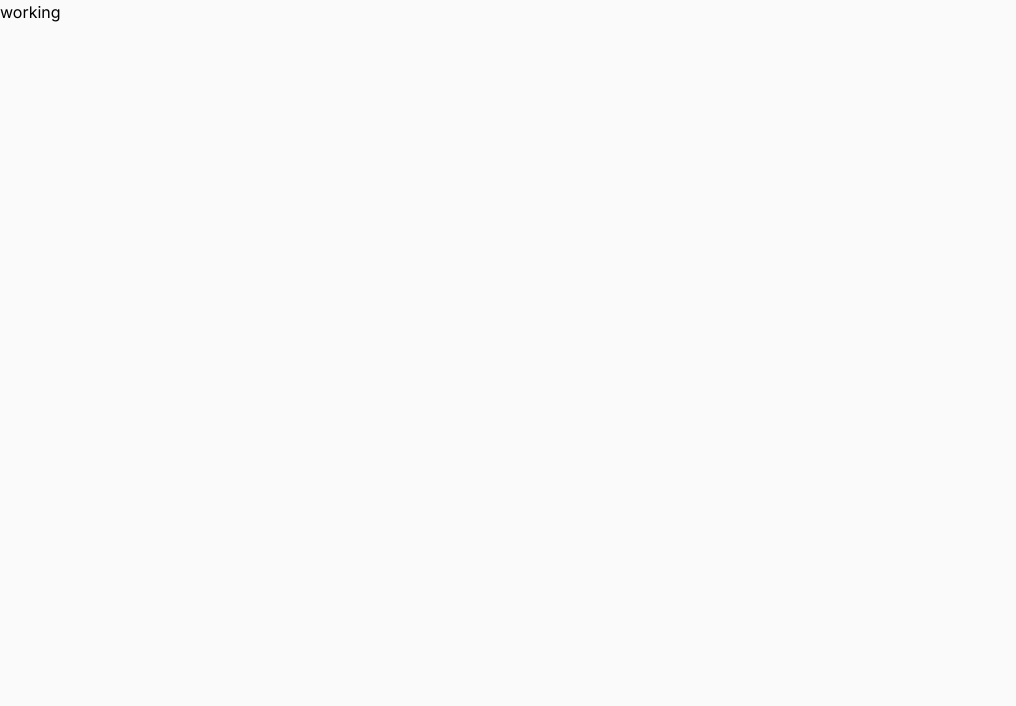
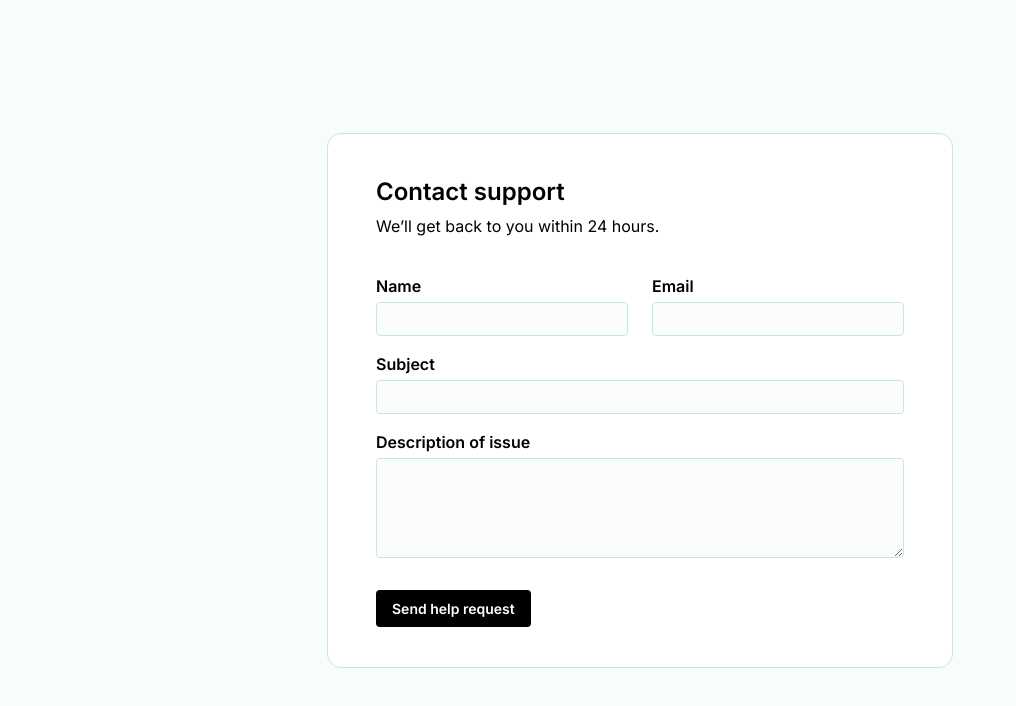
Before and after one commit to gcn12/zealthy, a Next.js app in the folder apps/web/: page / in a window 1280 px wide. Shown: the top 706 px of the page, without its empty margins (0-1016 px from the left). Built offline with nearby package versions, Linux system fonts and the light colour scheme.

Commit message:
Scaffolded 'submit request' page

```diff
--- a/apps/web/app/globals.css
+++ b/apps/web/app/globals.css
@@ -23,7 +23,7 @@ body {
   padding: 0;
   margin: 0;
   scroll-behavior: smooth;
-  background-color: #fafafa;
+  background-color: #f8fcfc;
 }
 
 fieldset {
--- a/apps/web/app/layout.tsx
+++ b/apps/web/app/layout.tsx
@@ -2,7 +2,10 @@ import type { Metadata } from "next";
 import { Inter } from "next/font/google";
 import "./globals.css";
 
-const inter = Inter({ subsets: ["latin"] });
+const inter = Inter({
+  subsets: ["latin"],
+  weight: ["300", "400", "500", "600"],
+});
 
 export const metadata: Metadata = {
   title: "Create Next App",
--- a/apps/web/app/page.tsx
+++ b/apps/web/app/page.tsx
@@ -1,3 +1,41 @@
+import Spacer from "@/components/Spacer";
+
 export default function Home() {
-  return <div>working</div>;
+  return (
+    <div className="grid h-full place-items-center">
+      <div className="bg-white  [border:1px_solid_#C6E7E7] rounded-14px py-40px px-48px">
+        <h1 className="font-600 text-24px">Contact support</h1>
+        <Spacer size={4} axis="y" />
+        <p>We’ll get back to you within 24 hours.</p>
+        <Spacer size={36} axis="y" />
+        <form>
+          <div className="flex justify-between">
+            <div className="flex flex-col gap-4px">
+              <label className="font-600">Name</label>
+              <input className="[border:1px_solid_#C6E7E7] bg-[#FBFDFD] rounded-4px px-8px py-4px" />
+            </div>
+            <Spacer size={24} axis="x" />
+            <div className="flex flex-col gap-4px">
+              <label className="font-600">Email</label>
+              <input className="[border:1px_solid_#C6E7E7] bg-[#FBFDFD] rounded-4px px-8px py-4px" />
+            </div>
+          </div>
+          <Spacer size={16} axis="y" />
+          <div className="flex flex-col gap-4px">
+            <label className="font-600">Subject</label>
+            <input className="[border:1px_solid_#C6E7E7] bg-[#FBFDFD] rounded-4px px-8px py-4px" />
+          </div>
+          <Spacer size={16} axis="y" />
+          <div className="flex flex-col gap-4px">
+            <label className="font-600">Description of issue</label>
+            <textarea className="[border:1px_solid_#C6E7E7] bg-[#FBFDFD] rounded-4px px-8px py-4px min-h-[100px]" />
+          </div>
+          <Spacer size={32} axis="y" />
+          <button className="bg-black text-white py-8px px-16px rounded-4px font-600 text-14px">
+            Send help request
+          </button>
+        </form>
+      </div>
+    </div>
+  );
 }
```
